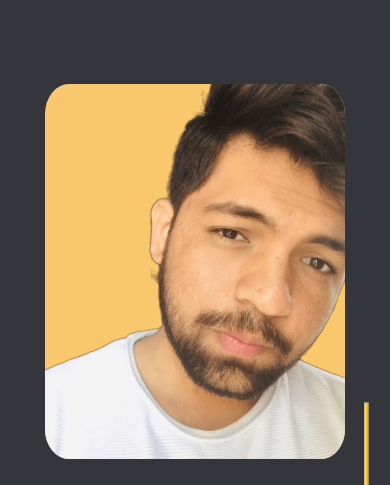
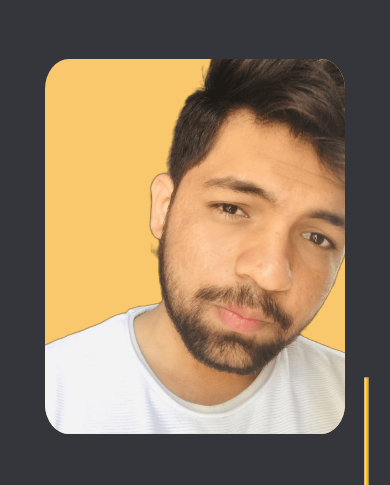
Before and after one commit to AkashMarkile-1947/AkashMarkile-1947.github.io, a plain HTML site: page index.html in a window 390 px wide. Shown: the part 100-585 px from the top of the page. Drawn offline with nearby package versions, Linux system fonts and the light colour scheme.

Commit message:
Update style.css

```diff
--- a/style.css
+++ b/style.css
@@ -522,7 +522,7 @@ hr {
 @media only screen and (max-width: 450px) {
     .hero {
         position: relative;
-        top: 50px;
+        top: 25px;
         max-height: 100%;
         min-height: 100vh;
         margin-bottom: 100px;
```
